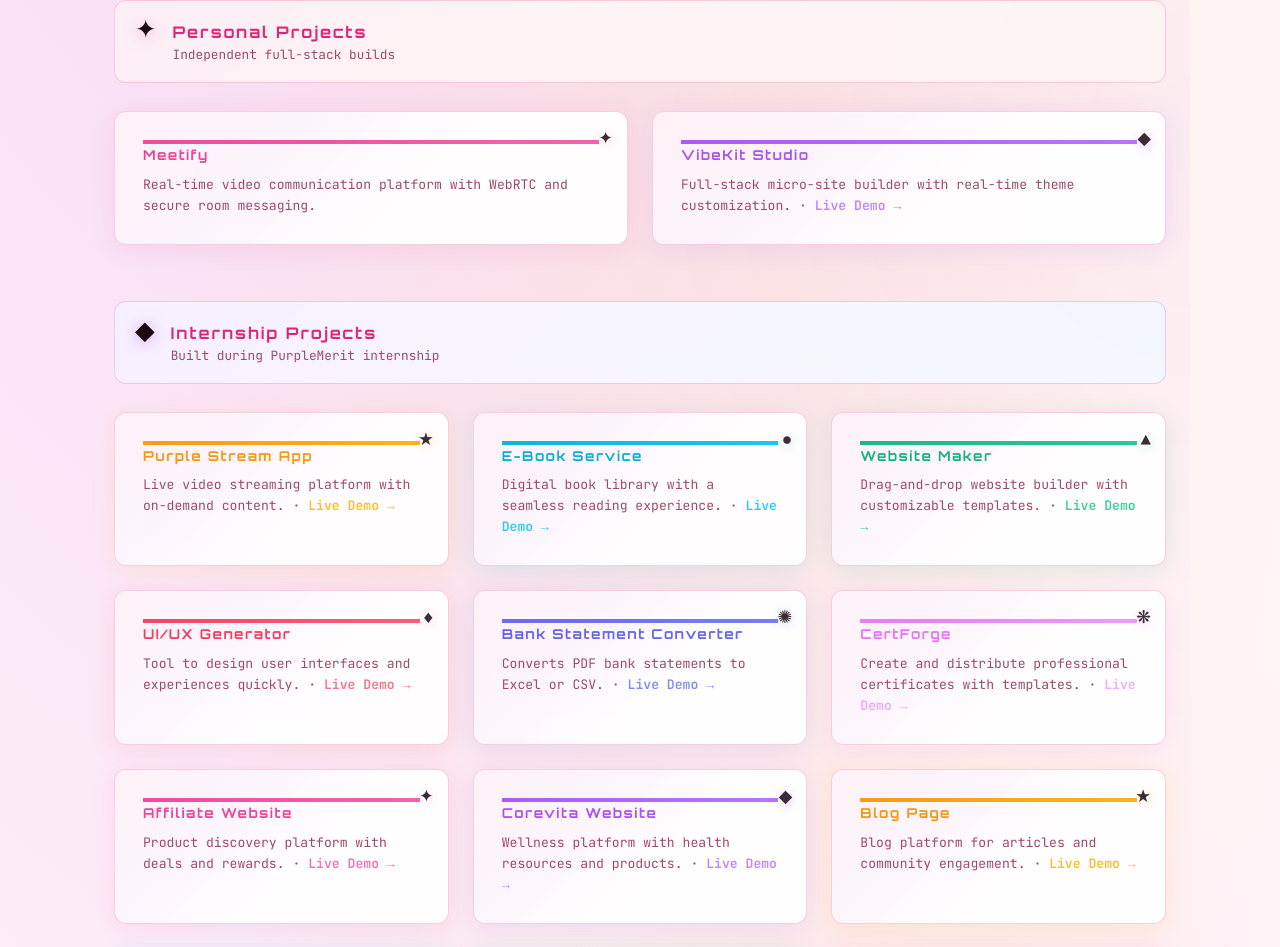
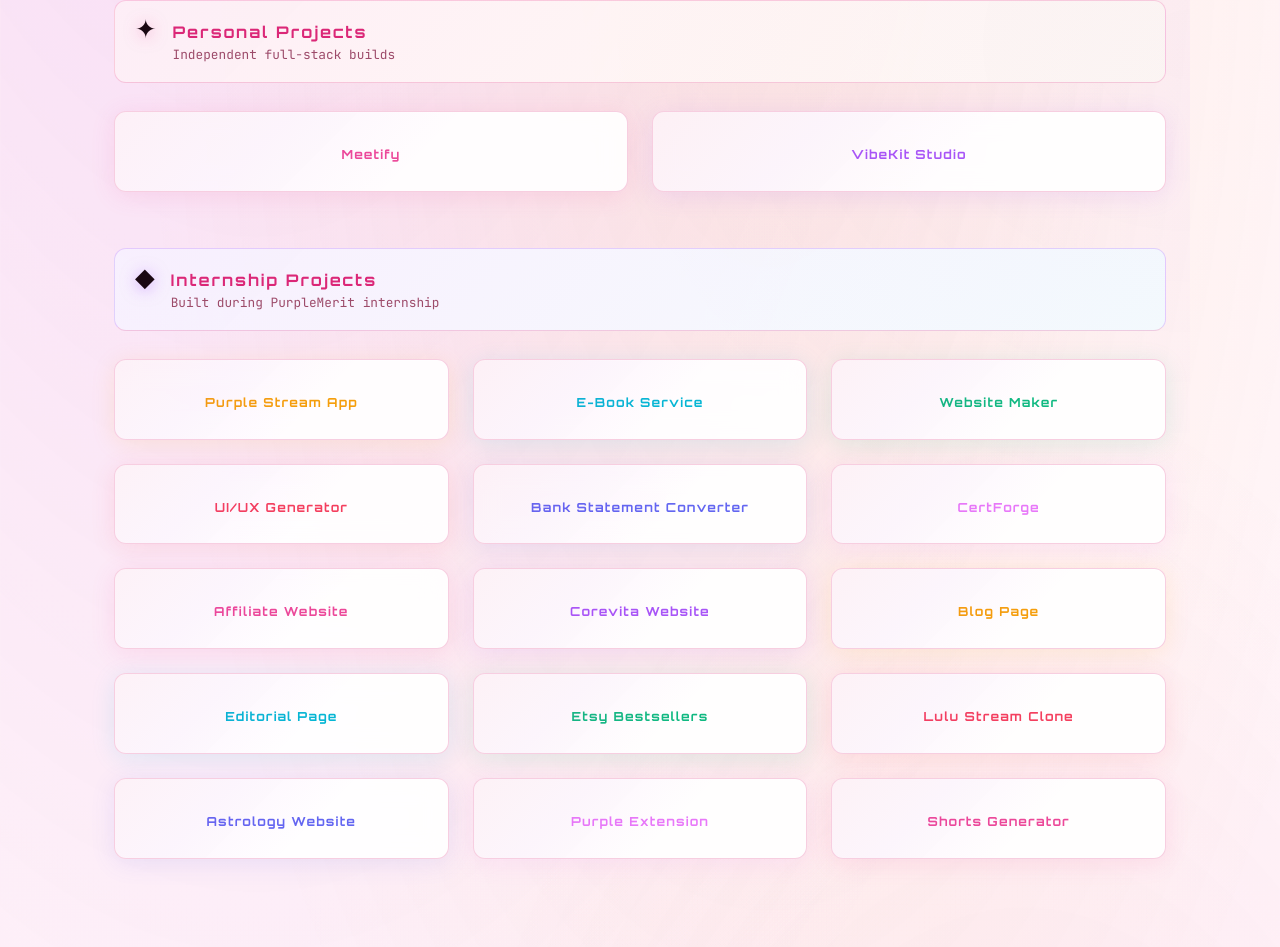
Before and after one commit to astha-issrani/my-portfolio, a React (Vite) app: page / in a window 1280 px wide. Shown: the part 1822-2769 px from the top of the page. Built offline with nearby package versions, Linux system fonts and the light colour scheme.

Commit message:
improved ui

```diff
--- a/src/components/Projects.jsx
+++ b/src/components/Projects.jsx
@@ -2,38 +2,20 @@
 import { projectSections } from '../data'
 import { getAccent } from '../cardAccents'
 
-function ProjectCard({ project, colorIndex }) {
+function ProjectCard({ name, colorIndex }) {
   const accent = getAccent(colorIndex)
   return (
     <motion.article
-      className="colorful-card project-card project-card-minimal"
+      className="colorful-card project-card project-card-name-only"
       style={{ '--card-a': accent.a, '--card-b': accent.b }}
-      initial={{ opacity: 0, y: 24 }}
+      initial={{ opacity: 0, y: 16 }}
       whileInView={{ opacity: 1, y: 0 }}
-      viewport={{ once: true, margin: '-30px' }}
-      transition={{ delay: (colorIndex % 8) * 0.04, duration: 0.4 }}
-      whileHover={{ y: -4, scale: 1.01 }}
+      viewport={{ once: true, margin: '-20px' }}
+      transition={{ delay: (colorIndex % 8) * 0.03, duration: 0.35 }}
+      whileHover={{ y: -3, scale: 1.02 }}
     >
-      <span className="card-emoji card-emoji-sm" aria-hidden="true">{accent.emoji}</span>
       <div className="card-accent-bar" />
-      <h3 className="project-name-minimal" style={{ color: accent.a }}>{project.name}</h3>
-      <p className="project-line">
-        {project.description}
-        {project.demo && (
-          <>
-            {' · '}
-            <a
-              href={project.demo}
-              target="_blank"
-              rel="noreferrer"
-              className="project-live-link"
-              style={{ color: accent.b }}
-            >
-              Live Demo →
-            </a>
-          </>
-        )}
-      </p>
+      <h3 className="project-name-only" style={{ color: accent.a }}>{name}</h3>
     </motion.article>
   )
 }
@@ -66,10 +48,10 @@
             </div>
           </motion.div>
 
-          <div className="projects-grid projects-grid-minimal">
+          <div className="projects-grid projects-grid-names">
             {section.projects.map((project) => {
               const idx = colorIndex++
-              return <ProjectCard key={project.name} project={project} colorIndex={idx} />
+              return <ProjectCard key={project.name} name={project.name} colorIndex={idx} />
             })}
           </div>
         </div>
--- a/src/data.js
+++ b/src/data.js
@@ -41,16 +41,8 @@
     title: 'Personal Projects',
     subtitle: 'Independent full-stack builds',
     projects: [
-      {
-        name: 'Meetify',
-        description: 'Real-time video communication platform with WebRTC and secure room messaging.',
-        demo: null,
-      },
-      {
-        name: 'VibeKit Studio',
-        description: 'Full-stack micro-site builder with real-time theme customization.',
-        demo: 'https://inspiring-salmiakki-b036cf.netlify.app',
-      },
+      { name: 'Meetify' },
+      { name: 'VibeKit Studio' },
     ],
   },
   {
@@ -58,21 +50,21 @@
     title: 'Internship Projects',
     subtitle: 'Built during PurpleMerit internship',
     projects: [
-      { name: 'Purple Stream App', description: 'Live video streaming platform with on-demand content.', demo: 'https://video-streaming-livid-eight.vercel.app' },
-      { name: 'E-Book Service', description: 'Digital book library with a seamless reading experience.', demo: 'https://ebookservice.vercel.app' },
-      { name: 'Website Maker', description: 'Drag-and-drop website builder with customizable templates.', demo: 'https://website-maker-mu.vercel.app' },
-      { name: 'UI/UX Generator', description: 'Tool to design user interfaces and experiences quickly.', demo: 'https://ui-ux-generator-mu.vercel.app' },
-      { name: 'Bank Statement Converter', description: 'Converts PDF bank statements to Excel or CSV.', demo: 'https://bank-statement-converter-697q.onrender.com' },
-      { name: 'CertForge', description: 'Create and distribute professional certificates with templates.', demo: 'https://cert-forge-mu.vercel.app' },
-      { name: 'Affiliate Website', description: 'Product discovery platform with deals and rewards.', demo: 'https://affiliate-7fps.onrender.com' },
-      { name: 'Corevita Website', description: 'Wellness platform with health resources and products.', demo: 'https://corevita-website.vercel.app' },
-      { name: 'Blog Page', description: 'Blog platform for articles and community engagement.', demo: 'https://blog-page-gray-gamma.vercel.app' },
-      { name: 'Editorial Page', description: 'Curated news and editorial content platform.', demo: 'https://editorial-seven.vercel.app' },
-      { name: 'Etsy Bestsellers', description: 'Showcase of popular handmade and vintage products.', demo: 'https://etsy-bestsellers.vercel.app' },
-      { name: 'Lulu Stream Clone', description: 'Movie and TV streaming platform clone.', demo: 'https://lulu-stream-8fhq.vercel.app' },
-      { name: 'Astrology Website', description: 'Personalized horoscopes and astrological readings.', demo: 'https://astro-website-steel.vercel.app/en' },
-      { name: 'Purple Extension', description: 'Chrome extension for automated meeting uploads.', demo: null },
-      { name: 'Shorts Generator', description: 'Auto-generates short-form videos for social media.', demo: null },
+      { name: 'Purple Stream App' },
+      { name: 'E-Book Service' },
+      { name: 'Website Maker' },
+      { name: 'UI/UX Generator' },
+      { name: 'Bank Statement Converter' },
+      { name: 'CertForge' },
+      { name: 'Affiliate Website' },
+      { name: 'Corevita Website' },
+      { name: 'Blog Page' },
+      { name: 'Editorial Page' },
+      { name: 'Etsy Bestsellers' },
+      { name: 'Lulu Stream Clone' },
+      { name: 'Astrology Website' },
+      { name: 'Purple Extension' },
+      { name: 'Shorts Generator' },
     ],
   },
 ]
--- a/src/index.css
+++ b/src/index.css
@@ -1211,6 +1211,29 @@
   text-decoration: underline;
 }
 
+.projects-grid-names {
+  grid-template-columns: repeat(auto-fill, minmax(160px, 1fr));
+  gap: 12px;
+}
+
+.project-card-name-only {
+  padding: 16px 18px;
+  display: flex;
+  align-items: center;
+  justify-content: center;
+  min-height: 64px;
+  text-align: center;
+}
+
+.project-name-only {
+  font-family: var(--font-display);
+  font-size: 0.78rem;
+  letter-spacing: 1.2px;
+  line-height: 1.35;
+  margin: 0;
+  padding-top: 6px;
+}
+
 .projects-grid-minimal {
   grid-template-columns: repeat(auto-fill, minmax(300px, 1fr));
   gap: 12px;
@@ -1840,6 +1863,15 @@
     padding: 20px;
   }
 
+  .projects-grid-names {
+    grid-template-columns: repeat(auto-fill, minmax(140px, 1fr));
+    gap: 10px;
+  }
+
+  .project-name-only {
+    font-size: 0.72rem;
+  }
+
   .project-section-header {
     flex-direction: column;
     align-items: flex-start;
```
